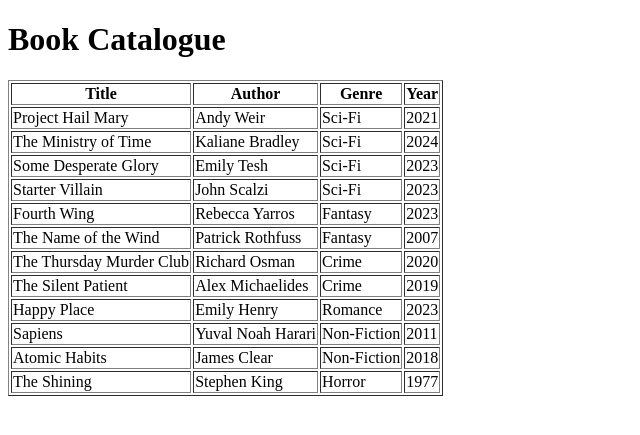
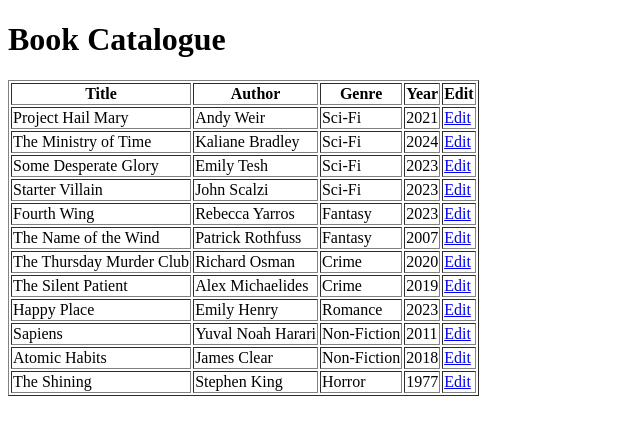
Before and after one commit to roberto-stc/book-catalogue, a PHP site: page / in a window 1280 px wide. Shown: the top 435 px of the page, without its empty margins (0-640 px from the left). Run offline with PHP 8.4, Linux system fonts and the light colour scheme; data comes from the database, SQL or seed files in the repository.

Commit message:
added edit feature

```diff
--- a/index.php
+++ b/index.php
@@ -24,6 +24,7 @@ $books = $result->fetchAll();
             <th>Author</th>
             <th>Genre</th>
             <th>Year</th>
+            <th>Edit</th>
         </tr>
 
 
@@ -36,6 +37,8 @@ $books = $result->fetchAll();
                 <td><?php echo $book['author']; ?></td>
                 <td><?php echo $book['genre']; ?></td>
                 <td><?php echo $book['year']; ?></td>
+                <td><a href="edit.php?id=<?php echo $book['id']; ?>">Edit</a></td>
+
             </tr>
         <?php } ?>
 
```
Also changed, not shown: add.php (line endings or trailing spaces).
